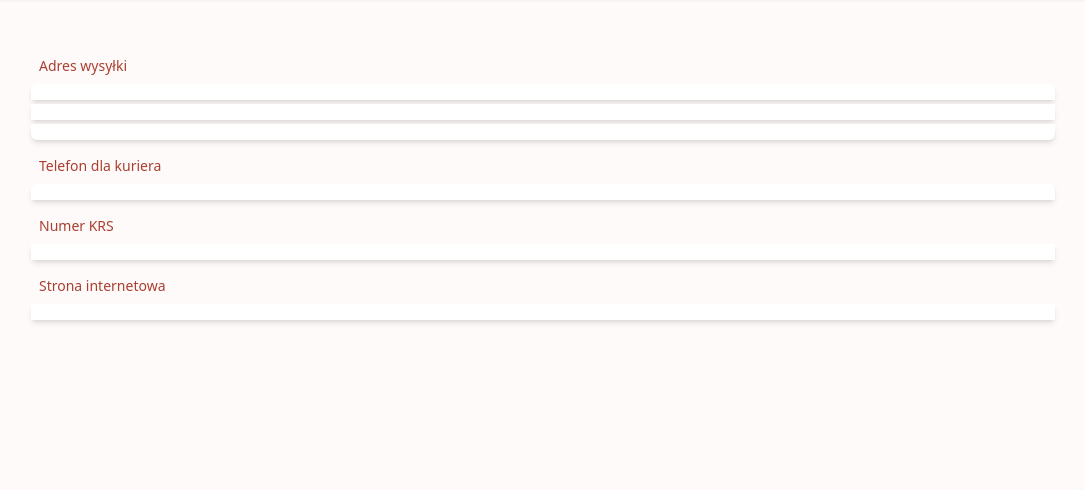
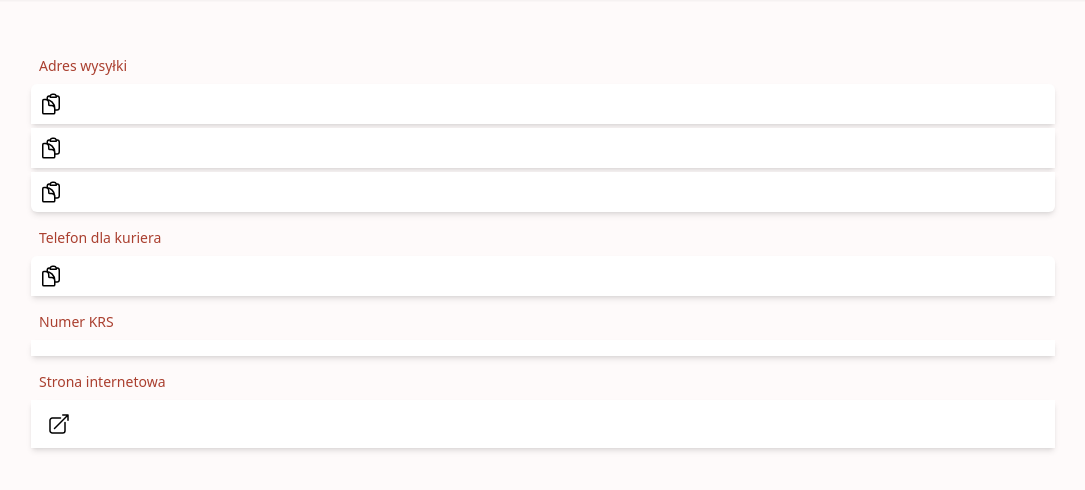
Before and after one commit to wyslijco/wyslijco.github.io, a Flask app: template site/templates/organization.html in a window 1280 px wide. Shown: the part 60-550 px from the top of the page, without its empty margins (97-1182 px from the left). Run offline with Flask 3, Linux system fonts and the light colour scheme; the template is opened without the code that fills it, so the values that code supplies are empty; style sheets or scripts are compiled from the project's sources; parts of the project's set-up code (start-up, migrations or seed data) failed here and were passed over.

Commit message:
Add copyToClipboard icon and script; Open organization page in the new tab

```diff
--- a/site/templates/organization.html
+++ b/site/templates/organization.html
@@ -11,19 +11,89 @@
       <div class="pb-4">
         <h2 class="text-sectionTitle mb-2 pl-2 text-sm">Adres wysyłki</h2>
 
-        <div class="bg-white rounded-t-md p-2 mt-1 shadow-md">
+        <div
+          class="flex justify-between bg-white rounded-t-md p-2 mt-1 shadow-md cursor-pointer"
+          onclick="copyText(this)"
+        >
           {{ data.dostawa.ulica }}
+          <svg
+            xmlns="http://www.w3.org/2000/svg"
+            fill="none"
+            viewBox="0 0 24 24"
+            stroke-width="1.5"
+            stroke="currentColor"
+            class="size-6"
+          >
+            <path
+              stroke-linecap="round"
+              stroke-linejoin="round"
+              d="M8.25 7.5V6.108c0-1.135.845-2.098 1.976-2.192.373-.03.748-.057 1.123-.08M15.75 18H18a2.25 2.25 0 0 0 2.25-2.25V6.108c0-1.135-.845-2.098-1.976-2.192a48.424 48.424 0 0 0-1.123-.08M15.75 18.75v-1.875a3.375 3.375 0 0 0-3.375-3.375h-1.5a1.125 1.125 0 0 1-1.125-1.125v-1.5A3.375 3.375 0 0 0 6.375 7.5H5.25m11.9-3.664A2.251 2.251 0 0 0 15 2.25h-1.5a2.251 2.251 0 0 0-2.15 1.586m5.8 0c.065.21.1.433.1.664v.75h-6V4.5c0-.231.035-.454.1-.664M6.75 7.5H4.875c-.621 0-1.125.504-1.125 1.125v12c0 .621.504 1.125 1.125 1.125h9.75c.621 0 1.125-.504 1.125-1.125V16.5a9 9 0 0 0-9-9Z"
+            />
+          </svg>
         </div>
-        <div class="bg-white p-2 mt-1 shadow-md">{{ data.dostawa.kod }}</div>
-        <div class="bg-white rounded-b-md p-2 mt-1 shadow-md">
+        <div
+          class="flex justify-between bg-white p-2 mt-1 shadow-md cursor-pointer"
+          onclick="copyText(this)"
+        >
+          {{ data.dostawa.kod }}
+          <svg
+            xmlns="http://www.w3.org/2000/svg"
+            fill="none"
+            viewBox="0 0 24 24"
+            stroke-width="1.5"
+            stroke="currentColor"
+            class="size-6"
+          >
+            <path
+              stroke-linecap="round"
+              stroke-linejoin="round"
+              d="M8.25 7.5V6.108c0-1.135.845-2.098 1.976-2.192.373-.03.748-.057 1.123-.08M15.75 18H18a2.25 2.25 0 0 0 2.25-2.25V6.108c0-1.135-.845-2.098-1.976-2.192a48.424 48.424 0 0 0-1.123-.08M15.75 18.75v-1.875a3.375 3.375 0 0 0-3.375-3.375h-1.5a1.125 1.125 0 0 1-1.125-1.125v-1.5A3.375 3.375 0 0 0 6.375 7.5H5.25m11.9-3.664A2.251 2.251 0 0 0 15 2.25h-1.5a2.251 2.251 0 0 0-2.15 1.586m5.8 0c.065.21.1.433.1.664v.75h-6V4.5c0-.231.035-.454.1-.664M6.75 7.5H4.875c-.621 0-1.125.504-1.125 1.125v12c0 .621.504 1.125 1.125 1.125h9.75c.621 0 1.125-.504 1.125-1.125V16.5a9 9 0 0 0-9-9Z"
+            />
+          </svg>
+        </div>
+        <div
+          class="flex justify-between bg-white rounded-b-md p-2 mt-1 shadow-md cursor-pointer"
+          onclick="copyText(this)"
+        >
           {{ data.dostawa.miasto }}
+          <svg
+            xmlns="http://www.w3.org/2000/svg"
+            fill="none"
+            viewBox="0 0 24 24"
+            stroke-width="1.5"
+            stroke="currentColor"
+            class="size-6"
+          >
+            <path
+              stroke-linecap="round"
+              stroke-linejoin="round"
+              d="M8.25 7.5V6.108c0-1.135.845-2.098 1.976-2.192.373-.03.748-.057 1.123-.08M15.75 18H18a2.25 2.25 0 0 0 2.25-2.25V6.108c0-1.135-.845-2.098-1.976-2.192a48.424 48.424 0 0 0-1.123-.08M15.75 18.75v-1.875a3.375 3.375 0 0 0-3.375-3.375h-1.5a1.125 1.125 0 0 1-1.125-1.125v-1.5A3.375 3.375 0 0 0 6.375 7.5H5.25m11.9-3.664A2.251 2.251 0 0 0 15 2.25h-1.5a2.251 2.251 0 0 0-2.15 1.586m5.8 0c.065.21.1.433.1.664v.75h-6V4.5c0-.231.035-.454.1-.664M6.75 7.5H4.875c-.621 0-1.125.504-1.125 1.125v12c0 .621.504 1.125 1.125 1.125h9.75c.621 0 1.125-.504 1.125-1.125V16.5a9 9 0 0 0-9-9Z"
+            />
+          </svg>
         </div>
       </div>
 
       <div class="pb-4">
         <h2 class="text-sectionTitle mb-2 pl-2 text-sm">Telefon dla kuriera</h2>
-        <div class="bg-white rounded-t-md p-2 mt-1 shadow-md">
+        <div
+          class="flex justify-between bg-white rounded-t-md p-2 mt-1 shadow-md cursor-pointer"
+          onclick="copyText(this)"
+        >
           {{ data.dostawa.telefon }}
+          <svg
+            xmlns="http://www.w3.org/2000/svg"
+            fill="none"
+            viewBox="0 0 24 24"
+            stroke-width="1.5"
+            stroke="currentColor"
+            class="size-6"
+          >
+            <path
+              stroke-linecap="round"
+              stroke-linejoin="round"
+              d="M8.25 7.5V6.108c0-1.135.845-2.098 1.976-2.192.373-.03.748-.057 1.123-.08M15.75 18H18a2.25 2.25 0 0 0 2.25-2.25V6.108c0-1.135-.845-2.098-1.976-2.192a48.424 48.424 0 0 0-1.123-.08M15.75 18.75v-1.875a3.375 3.375 0 0 0-3.375-3.375h-1.5a1.125 1.125 0 0 1-1.125-1.125v-1.5A3.375 3.375 0 0 0 6.375 7.5H5.25m11.9-3.664A2.251 2.251 0 0 0 15 2.25h-1.5a2.251 2.251 0 0 0-2.15 1.586m5.8 0c.065.21.1.433.1.664v.75h-6V4.5c0-.231.035-.454.1-.664M6.75 7.5H4.875c-.621 0-1.125.504-1.125 1.125v12c0 .621.504 1.125 1.125 1.125h9.75c.621 0 1.125-.504 1.125-1.125V16.5a9 9 0 0 0-9-9Z"
+            />
+          </svg>
         </div>
       </div>
 
@@ -34,7 +104,27 @@
 
       <div class="pb-4">
         <h2 class="text-sectionTitle mb-2 pl-2 text-sm">Strona internetowa</h2>
-        <div class="bg-white p-2 mt-1 shadow-md">{{ data.strona }}</div>
+        <a
+          class="flex justify-between bg-white px-2 py-3 mt-1 shadow-md"
+          href="{{data.strona}}"
+          target="_blank"
+        >
+          {{ data.strona }}
+          <svg
+            xmlns="http://www.w3.org/2000/svg"
+            fill="none"
+            viewBox="0 0 24 24"
+            stroke-width="1.5"
+            stroke="currentColor"
+            class="size-6 ml-2"
+          >
+            <path
+              stroke-linecap="round"
+              stroke-linejoin="round"
+              d="M13.5 6H5.25A2.25 2.25 0 0 0 3 8.25v10.5A2.25 2.25 0 0 0 5.25 21h10.5A2.25 2.25 0 0 0 18 18.75V10.5m-10.5 6L21 3m0 0h-5.25M21 3v5.25"
+            />
+          </svg>
+        </a>
       </div>
     </div>
   </div>
```
